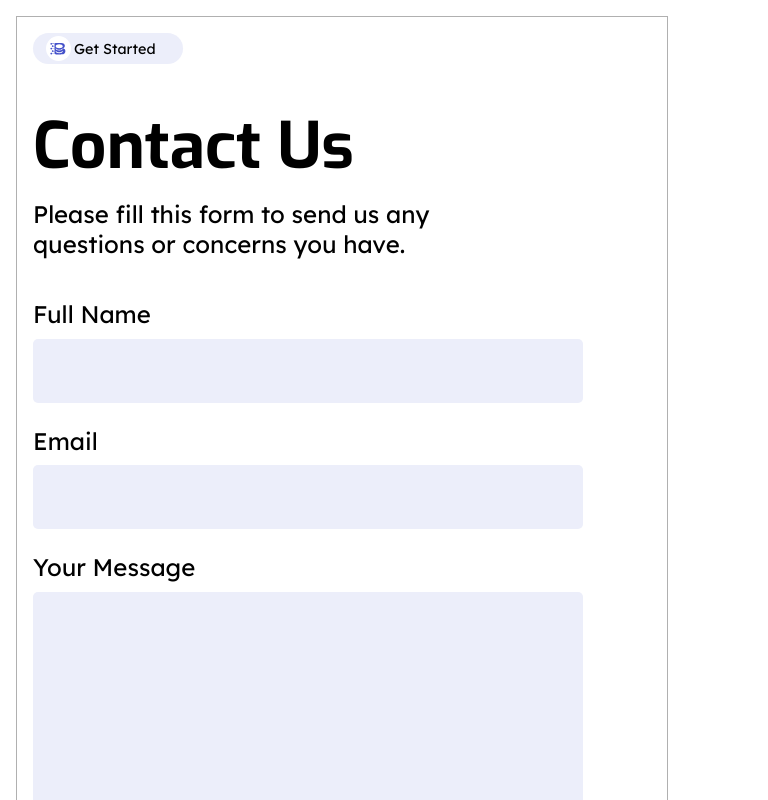
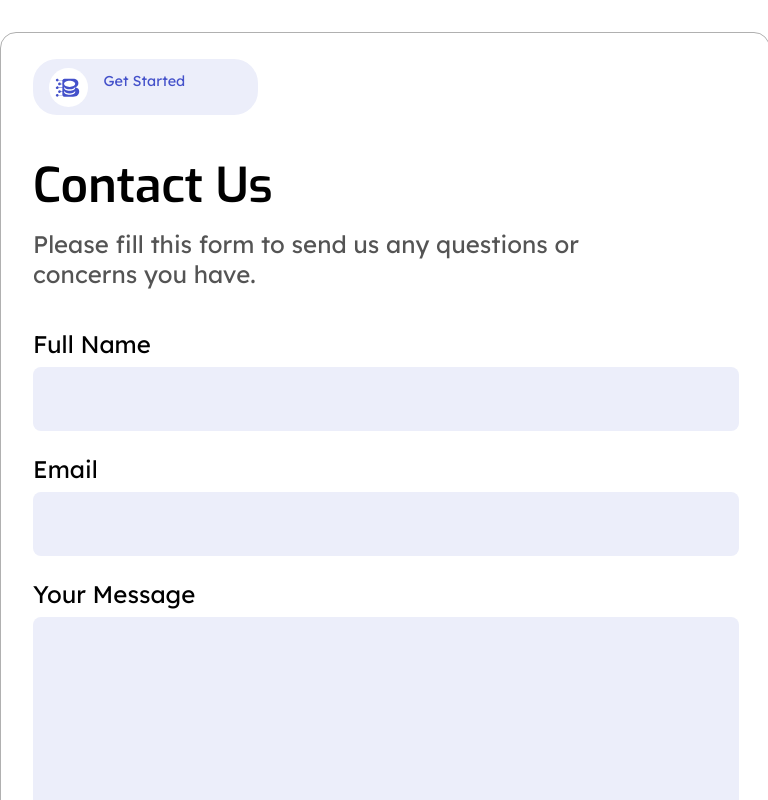
Before and after one commit to prodbyola/basable, a React (Create React App) app in the folder landing/: page / in a window 768 px wide. Shown: the top 800 px of the page. Built offline with nearby package versions, Linux system fonts and the light colour scheme.

Commit message:
responsiveness alignment issues

```diff
--- a/landing/src/LandingContactFooterComponents/Contact.css
+++ b/landing/src/LandingContactFooterComponents/Contact.css
@@ -27,27 +27,36 @@ body {
     align-items: center;
     border: none;
     background-color: rgba(236, 238, 250, 1);
-    width: fit-content;
-    gap: .2rem;
-    border-radius: 20px;
-    padding: .2rem .8rem;
     cursor: pointer;
+    width: 225px;
+    height: 56px;
+    border-radius: 24px;
+    padding: 8px 16px 8px 16px;
+    gap: 16px;
 }
 
-.contact-get-started p{
+.contact-get-started p {
+    width: 137px;
+    height: 30px;
     font-size: 24px;
+    font-weight: 400;
+    color: rgba(68, 81, 202, 1);
 }
 
-.logo-icon{
+.logo-icon {
     width: 40px;
 }
 
-.contact-h1{
+.contact-h1 {
     font-size: 64px;
 }
 
-.form-message-text{
+.form-message-text {
     font-size: 24px;
+    color: rgba(84, 84, 84, 1);
+    font-weight: 400;
+    width: 706px;
+    height: 60px;
 }
 
 
@@ -127,24 +136,67 @@ body {
 /* MEDIA QUERY!!! */
 
 @media screen and (min-width: 481px) and (max-width: 768px) {
-    .contact-caller {
+
+    .contact-image-container {
         display: none;
     }
 
     .landing-contact {
-        margin: 1rem;
-        padding: 0;
+        flex-direction: column;
+        width: 770px;
+        height: 940px;
+        border-radius: 16px;
+        padding: 40px 32px 40px 32px;
+        /* border: 2px solid brown; */
+        border: 1px solid rgba(176, 176, 176, 1);
     }
 
     .contact-left {
-        border: 1px solid rgba(176, 176, 176, 1);
-        width: 100%;
-        padding: 1rem;
+
+        width: 706px;
+        height: 908px;
+        gap: 40px;
+        /* padding: 16px; */
+    }
+
+    .contact-form {
+        width: 706px;
+        height: 616px;
+        gap: 23px;
+        /* padding-bottom: 64px; */
+    }
+
+    .form-label {
+        width: 706px;
+        /* height: 102px; */
+        gap: 8px;
+    }
+
+    .form-label input {
+        width: 706px;
+        height: 64px;
+        border-radius: 8px;
+    }
+
+    .form-label textarea {
+        width: 706px;
+        /* this height affects the heights of it's parent container. i had to make it 230px compared to the .contact-left div. */
+        height: 230px;
+        border-radius: 8px;
     }
 
     .logo-icon {
         width: 20%;
     }
+
+    .contact-h1 {
+        font-weight: 600;
+        font-size: 48px;
+        line-height: 63.79px;
+        width: 240px;
+        height: 64px;
+    }
+
 
     .contact-get-started p {
         font-size: .9rem;
```
